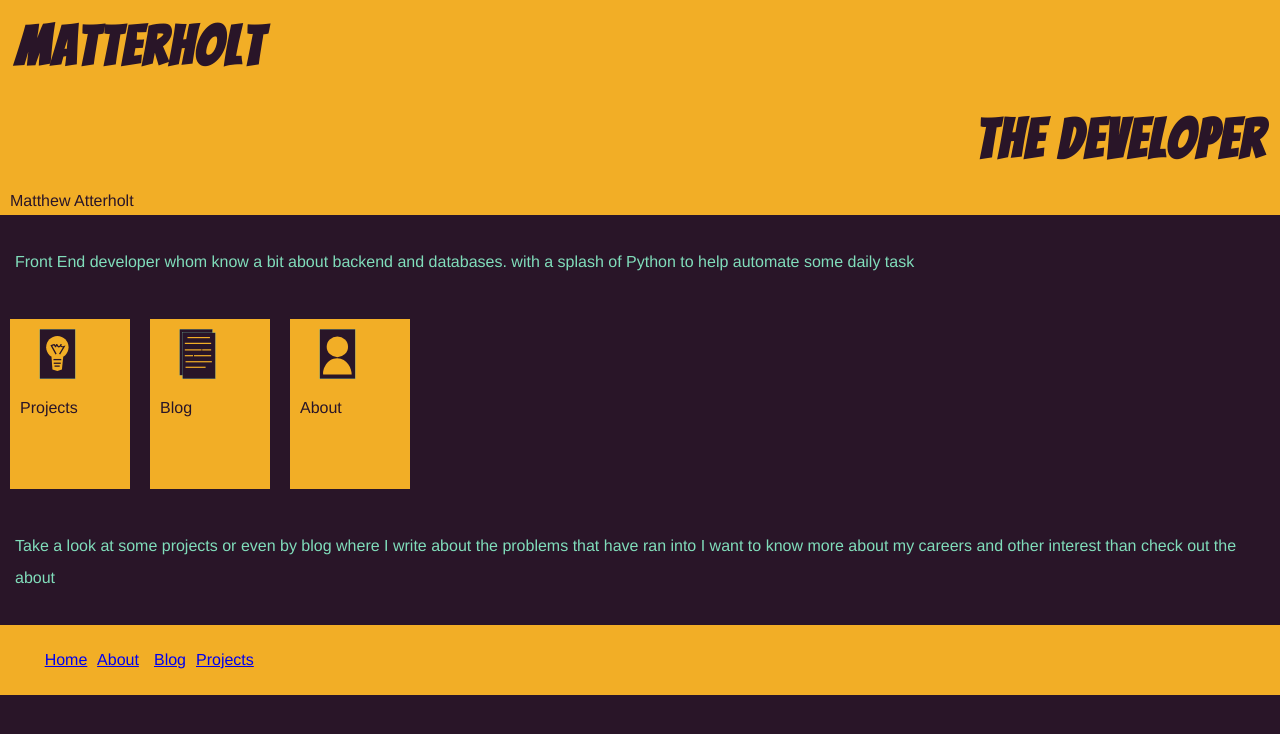
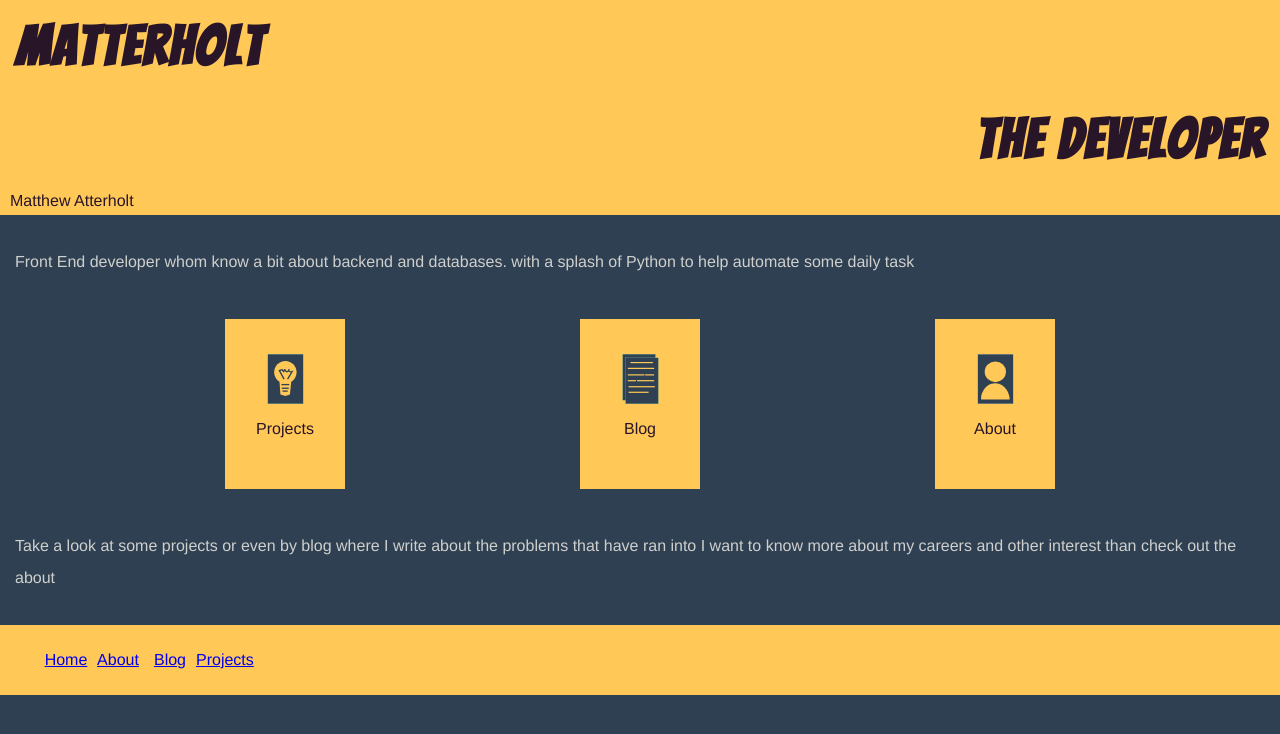
Before and after one commit to matterholt/matterPage, a Next.js app in the folder web/: page / in a window 1280 px wide. Shown: the top 734 px of the page. Built offline with nearby package versions, Linux system fonts and the light colour scheme.

Commit message:
update css var, and color change

```diff
--- a/web/assets/aboutSVG.js
+++ b/web/assets/aboutSVG.js
@@ -14,13 +14,13 @@ export default function AboutSVG() {
         y="0.5"
         width="136"
         height="191"
-        fill="#291528"
-        stroke="#80DDBB"
+        fill=" var(--main-blue)"
+        stroke="var(--light_white-accent)"
       />
-      <ellipse cx="68" cy="68.5" rx="41" ry="39.5" fill="#F2AE26" />
+      <ellipse cx="68" cy="68.5" rx="41" ry="39.5" fill="var(--light-accent)" />
       <path
         d="M123 175H13.5752C9.38959 155.564 28.1186 112 67.3907 112C106.257 112 123 152.213 123 175Z"
-        fill="#F2AE26"
+        fill="var(--light-accent)"
       />
     </svg>
   );
--- a/web/assets/blogSVG.js
+++ b/web/assets/blogSVG.js
@@ -14,7 +14,7 @@ export default function BlogSVG() {
         y="0.5"
         width="136"
         height="191"
-        fill="#291528"
+        fill=" var(--main-blue)"
         stroke="#80DDBB"
       />
       <rect
@@ -22,7 +22,7 @@ export default function BlogSVG() {
         y="15.5"
         width="136"
         height="191"
-        fill="#291528"
+        fill=" var(--main-blue)"
         stroke="#80DDBB"
       />
       <line
@@ -30,7 +30,7 @@ export default function BlogSVG() {
         y1="35.5"
         x2="126"
         y2="35.5"
-        stroke="#F2AE26"
+        stroke="var(--light-accent)"
         stroke-width="5"
       />
       <line
@@ -38,7 +38,7 @@ export default function BlogSVG() {
         y1="59.5"
         x2="131"
         y2="59.5"
-        stroke="#F2AE26"
+        stroke="var(--light-accent)"
         stroke-width="5"
       />
       <line
@@ -46,7 +46,7 @@ export default function BlogSVG() {
         y1="135.5"
         x2="134"
         y2="135.5"
-        stroke="#F2AE26"
+        stroke="var(--light-accent)"
         stroke-width="5"
       />
       <line
@@ -54,7 +54,7 @@ export default function BlogSVG() {
         y1="158.5"
         x2="108"
         y2="158.5"
-        stroke="#F2AE26"
+        stroke="var(--light-accent)"
         stroke-width="5"
       />
       <line
@@ -62,7 +62,7 @@ export default function BlogSVG() {
         y1="110.5"
         x2="131"
         y2="110.5"
-        stroke="#F2AE26"
+        stroke="var(--light-accent)"
         stroke-width="5"
       />
       <line
@@ -70,7 +70,7 @@ export default function BlogSVG() {
         y1="110.5"
         x2="56"
         y2="110.5"
-        stroke="#F2AE26"
+        stroke="var(--light-accent)"
         stroke-width="5"
       />
       <line
@@ -78,7 +78,7 @@ export default function BlogSVG() {
         y1="86.5"
         x2="91"
         y2="86.5"
-        stroke="#F2AE26"
+        stroke="var(--light-accent)"
         stroke-width="5"
       />
       <line
@@ -86,7 +86,7 @@ export default function BlogSVG() {
         y1="86.5"
         x2="131"
         y2="86.5"
-        stroke="#F2AE26"
+        stroke="var(--light-accent)"
         stroke-width="5"
       />
     </svg>
--- a/web/assets/projectSVG.js
+++ b/web/assets/projectSVG.js
@@ -14,21 +14,21 @@ export default function AboutSVG() {
         y="0.5"
         width="136"
         height="191"
-        fill="#291528"
+        fill=" var(--main-blue)"
         stroke="#80DDBB"
       />
       <path d="M51.5 67.5L62.5 92" stroke="black" />
       <path
         d="M111 70C111 93.7482 91.7482 113 68 113C44.2518 113 25 93.7482 25 70C25 46.2518 44.2518 27 68 27C91.7482 27 111 46.2518 111 70Z"
-        fill="#F2AE26"
+        fill="var(--light-accent)"
       />
       <path
         d="M49 155.5L45.4833 107H90.5167L85.5 155.5L68 161L49 155.5Z"
-        fill="#F2AE26"
+        fill="var(--light-accent)"
       />
       <path
         d="M63 96.5871L45 64.0871C51 62.0871 57 57.7 57 62.5C63 72.5 60.5 66.5 64.5 61C67.7 56.6 67 67.0871 72.5 68.0871C77 71.0871 85 56.2 81 61C77 65.8 88 70.0871 93.5 68.0871L76.5 96.5871"
-        stroke="#291528"
+        stroke="var(--main-blue)"
         stroke-width="5"
       />
       <line
@@ -36,7 +36,7 @@ export default function AboutSVG() {
         y1="117.5"
         x2="83"
         y2="117.5"
-        stroke="#291528"
+        stroke="var(--main-blue)"
         stroke-width="5"
       />
       <line
@@ -44,7 +44,7 @@ export default function AboutSVG() {
         y1="131.5"
         x2="81"
         y2="131.5"
-        stroke="#291528"
+        stroke="var(--main-blue)"
         stroke-width="5"
       />
       <line
@@ -52,7 +52,7 @@ export default function AboutSVG() {
         y1="142.5"
         x2="77"
         y2="142.5"
-        stroke="#291528"
+        stroke="var(--main-blue)"
         stroke-width="5"
       />
     </svg>
--- a/web/component/nav_style.module.css
+++ b/web/component/nav_style.module.css
@@ -2,7 +2,7 @@
      width: 100%;
      padding: 10px 0;
      margin-bottom: 10px;
-     background: hsl(40, 89%, 55%);
+     background: var(--light-accent);
      width: 100%;
  }
 
--- a/web/pages/index.js
+++ b/web/pages/index.js
@@ -12,11 +12,15 @@ const ItemCard = props => {
       <p>{title}</p>
       <style jsx>{`
         .itemCard {
+          display: flex;
+          flex-flow: column;
+          justify-content: center;
+          align-items: center;
           padding: 10px;
           margin: 10px;
           width: 100px;
           height: 150px;
-          background: hsl(40, 89%, 55%);
+          background: var(--light-accent);
           color: #291528;
         }
       `}</style>
--- a/web/pages/index.module.css
+++ b/web/pages/index.module.css
@@ -8,7 +8,7 @@
 .landing {
     display: flex;
     flex-flow: column;
-    background: hsl(40, 89%, 55%);
+    background: var(--light-accent);
     width: 100%;
 }
 
@@ -16,7 +16,7 @@
     font-size: 55px;
     display: flex;
     flex-flow: column;
-    color: #291528;
+    color: var(--main-purple);
     letter-spacing: 2px;
     font-family: 'Bangers',
         cursive;
@@ -34,7 +34,7 @@
 }
 
 .name {
-    color: #291528;
+    color: var(--main-purple);
     margin: 5px 10px;
 }
 
@@ -45,6 +45,8 @@
 
 .cards {
     display: flex;
+    justify-content: space-evenly;
     min-height: 150px;
+    width: 100%;
 
 }
--- a/web/style/style.css
+++ b/web/style/style.css
@@ -1,3 +1,20 @@
+:root {
+    --main-blue: #2e4052;
+    --main-purple: #291528;
+    --light-accent: #ffc857;
+    --light_white-accent: #cfcfcd;
+}
+
+/*
+
+    --main-bg-color: #291528;
+    --light-accent: hsl(40, 89%, 55%);
+    --light-mint: #80ddbb;
+
+*/
+
+
+
 body {
     font-family: Helvetica,
         "Trebuchet MS",
@@ -6,9 +23,8 @@ body {
     display: flex;
     padding: 0;
     margin: 0;
-    background: #291528;
-    color: #80ddbb;
-
+    background: var(--main-blue);
+    color: var(--light_white-accent);
 }
 
 h1 {
```
